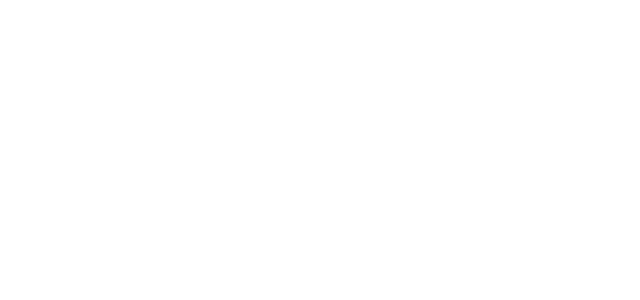
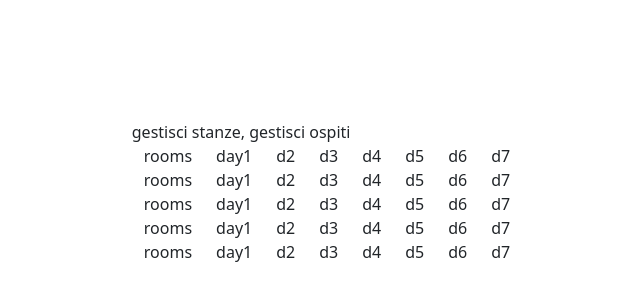
Before and after one commit to andrea-maiolo/epicode-Capstone, a React (Vite) app in the folder frontend/: page /admin in a window 1280 px wide. Before the commit this address had no page. Shown: the part 208-508 px from the top of the page, without its empty margins (313-953 px from the left). Built offline with nearby package versions, Linux system fonts and the light colour scheme.

Commit message:
made basic admin page

```diff
--- a/frontend/src/App.jsx
+++ b/frontend/src/App.jsx
@@ -2,6 +2,7 @@
 import { BrowserRouter, Route, Routes, Link } from "react-router-dom";
 import Login from "./pages/Login";
 import Home from "./pages/Home";
+import AdminPage from "./pages/AdminPage";
 
 function App() {
   return (
@@ -9,6 +10,7 @@
       <Routes>
         <Route path="/" element={<Login />} />
         <Route path="/home" element={<Home />} />
+        <Route path="/admin" element={<AdminPage />} />
       </Routes>
     </BrowserRouter>
   );
--- /dev/null
+++ b/frontend/src/pages/AdminPage.jsx
@@ -0,0 +1,63 @@
+import { Col, Container, Nav, Row } from "react-bootstrap";
+
+const AdminPage = function () {
+  return (
+    <>
+      <Nav>gestisci stanze, gestisci ospiti</Nav>
+      <Container>
+        <Row>
+          <Col>rooms</Col>
+          <Col>day1</Col>
+          <Col>d2</Col>
+          <Col>d3</Col>
+          <Col>d4</Col>
+          <Col>d5</Col>
+          <Col>d6</Col>
+          <Col>d7</Col>
+        </Row>
+        <Row>
+          <Col>rooms</Col>
+          <Col>day1</Col>
+          <Col>d2</Col>
+          <Col>d3</Col>
+          <Col>d4</Col>
+          <Col>d5</Col>
+          <Col>d6</Col>
+          <Col>d7</Col>
+        </Row>
+        <Row>
+          <Col>rooms</Col>
+          <Col>day1</Col>
+          <Col>d2</Col>
+          <Col>d3</Col>
+          <Col>d4</Col>
+          <Col>d5</Col>
+          <Col>d6</Col>
+          <Col>d7</Col>
+        </Row>
+        <Row>
+          <Col>rooms</Col>
+          <Col>day1</Col>
+          <Col>d2</Col>
+          <Col>d3</Col>
+          <Col>d4</Col>
+          <Col>d5</Col>
+          <Col>d6</Col>
+          <Col>d7</Col>
+        </Row>
+        <Row>
+          <Col>rooms</Col>
+          <Col>day1</Col>
+          <Col>d2</Col>
+          <Col>d3</Col>
+          <Col>d4</Col>
+          <Col>d5</Col>
+          <Col>d6</Col>
+          <Col>d7</Col>
+        </Row>
+      </Container>
+    </>
+  );
+};
+
+export default AdminPage;
```
